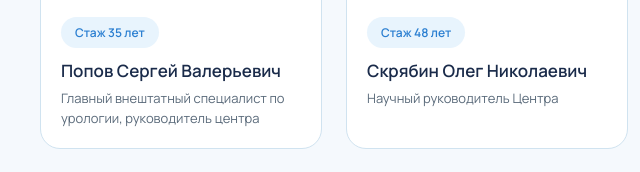
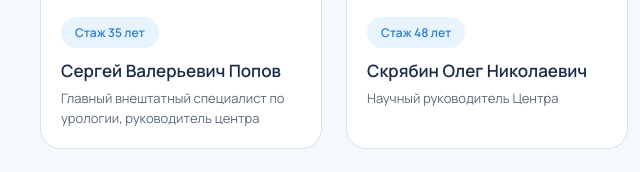
Before and after one commit to LucaEndurocenter/LucaEndurocenter.github.io, a plain HTML site: page index.html in a window 1280 px wide. Shown: the part 4268-4440 px from the top of the page, 0-640 px from the left. Drawn offline with Linux system fonts and the light colour scheme.

Commit message:
Update index.html

```diff
--- a/index.html
+++ b/index.html
@@ -371,7 +371,7 @@
               </div>
               <div class="doctor-card-body">
                 <span class="doctor-badge">Стаж 35 лет</span>
-                <h4>Попов Сергей Валерьевич</h4>
+                <h4>Сергей Валерьевич Попов</h4>
                 <p>
                   Главный внештатный специалист по урологии, руководитель центра
                 </p>
```
